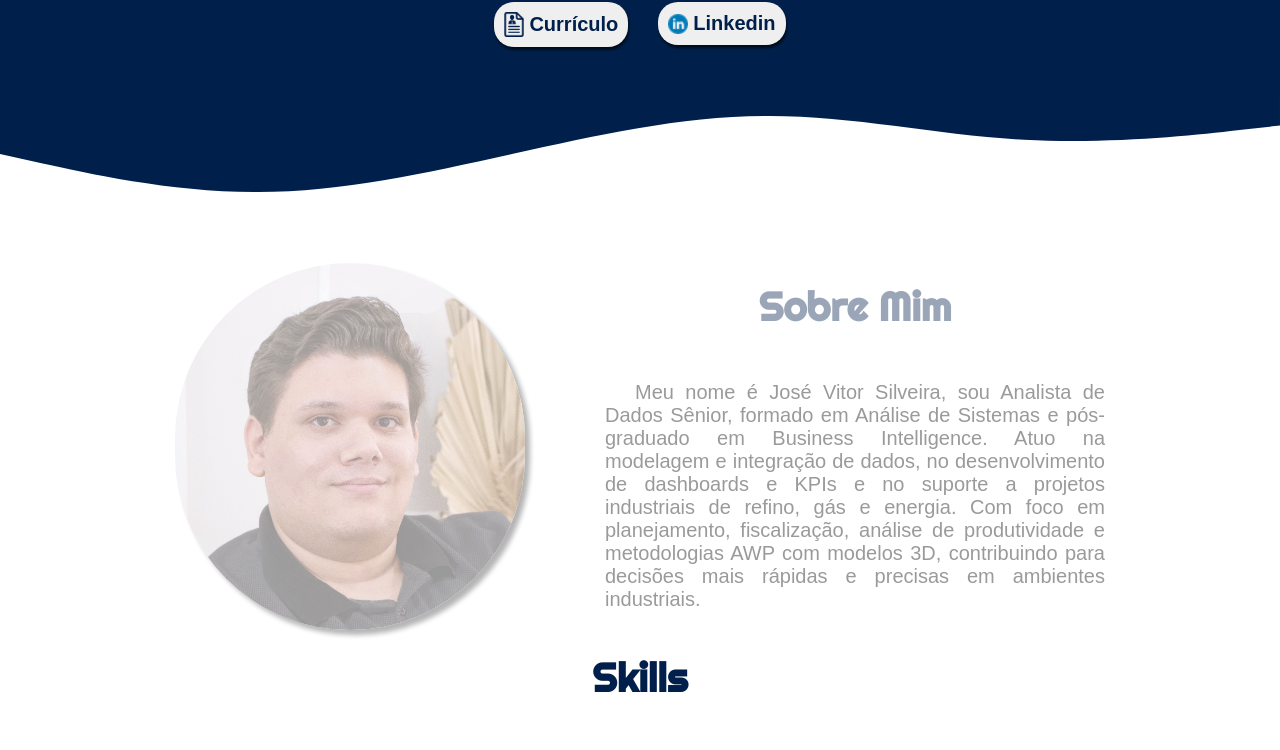
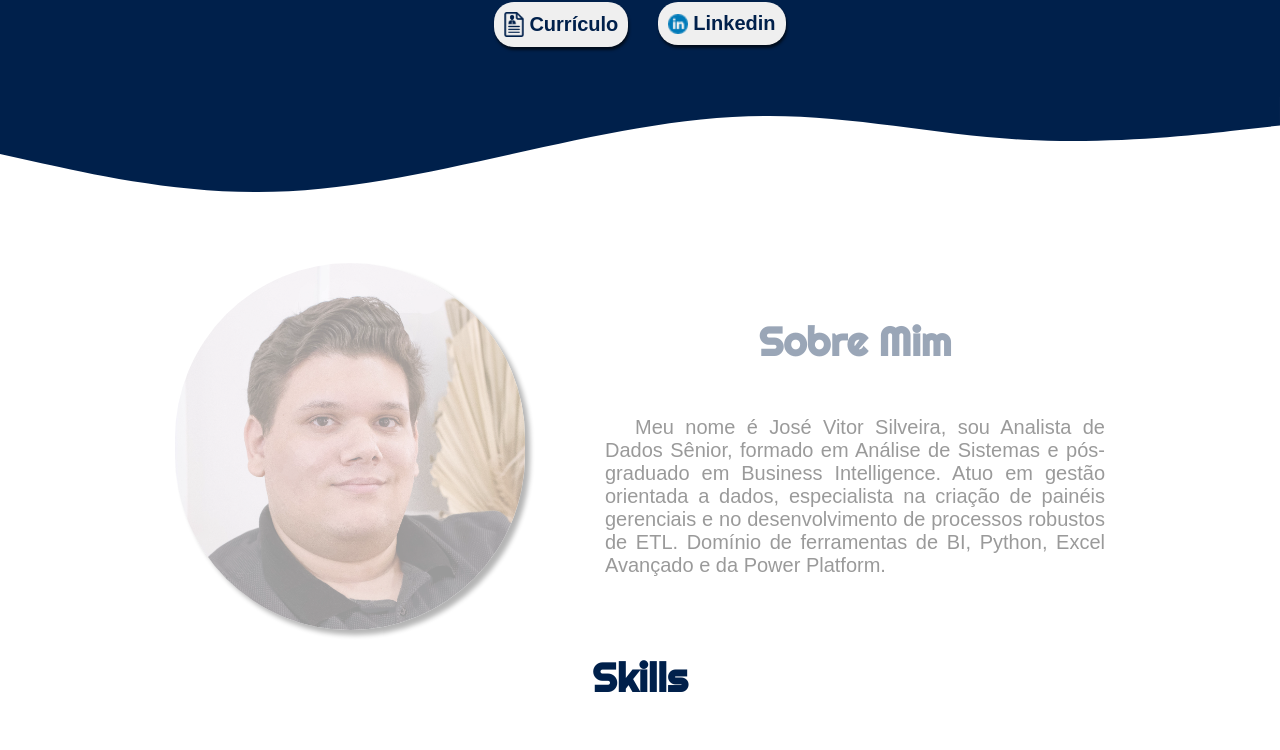
Before and after one commit to jvitor88/portifolio_josevitorsilveira, a React (Vite) app: page / in a window 1280 px wide. Shown: the part 460-1210 px from the top of the page. Built offline with nearby package versions, Linux system fonts and the light colour scheme; a web font is replaced by a local one.

Commit message:
Update Sobremim

```diff
--- a/src/components/aboutme/index.jsx
+++ b/src/components/aboutme/index.jsx
@@ -58,8 +58,8 @@ const AboutMe = () => {
                 <img src="./midia/images/Foto-perfil.jpg" alt="Foto de José Silveira" />
                 <StyledText>
                     <Subtitle>Sobre Mim</Subtitle>
-                    <p>Meu nome é José Vitor Silveira, sou Analista de Dados Sênior, formado em Análise de Sistemas e pós-graduado em Business Intelligence. Atuo na modelagem e integração de dados, no desenvolvimento de dashboards e KPIs e no suporte a projetos industriais de refino, gás e energia.
-                        Com foco em planejamento, fiscalização, análise de produtividade e metodologias AWP com modelos 3D, contribuindo para decisões mais rápidas e precisas em ambientes industriais.</p>
+                    <p>Meu nome é José Vitor Silveira, sou Analista de Dados Sênior, formado em Análise de Sistemas e pós-graduado em Business Intelligence. Atuo em gestão orientada a dados, especialista na criação de painéis gerenciais e no desenvolvimento de processos robustos de ETL. Domínio de
+ferramentas de BI, Python, Excel Avançado e da Power Platform.</p>
                 </StyledText>
             </StyledAbout>
         </section>
```
